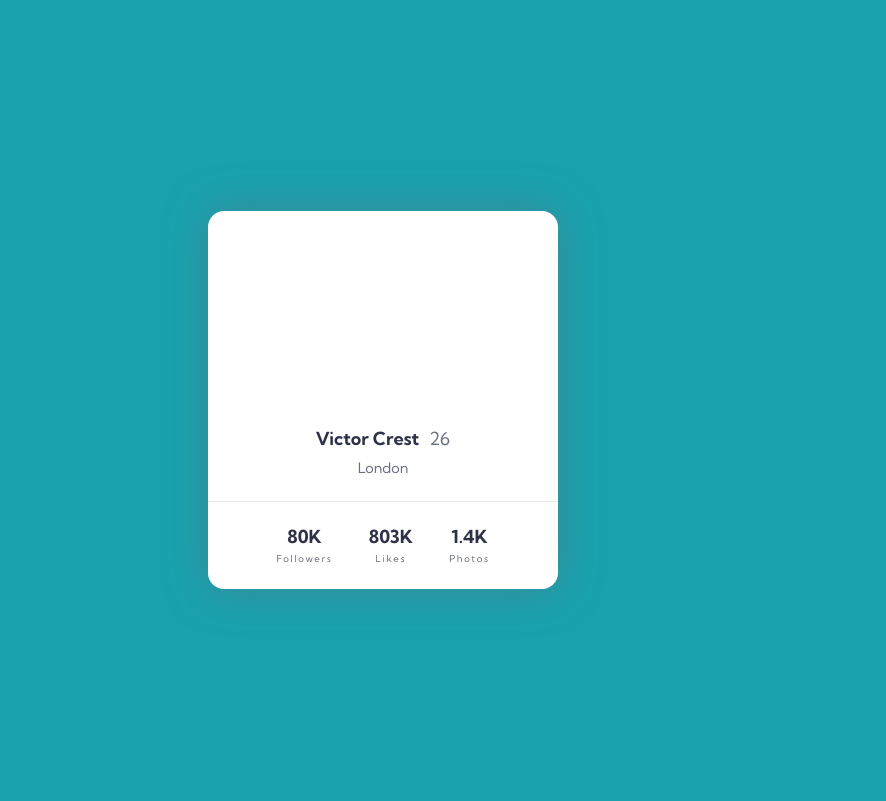
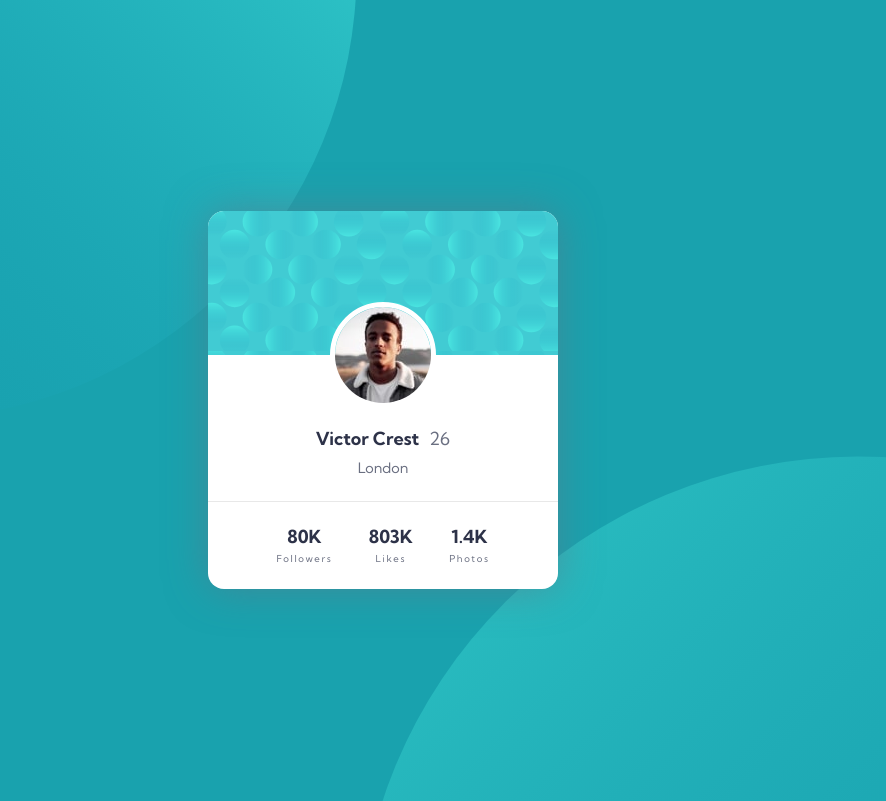
Before and after one commit to liam-mcallister/profile-card, a plain HTML site: page index.html in a window 1280 px wide. Shown: the top 801 px of the page, without its empty margins (257-1143 px from the left). Drawn offline with Linux system fonts and the light colour scheme; the site is published under a folder, as on GitHub Pages, so addresses that start at the root find nothing.

Commit message:
fixed images not showing

```diff
--- a/index.html
+++ b/index.html
@@ -16,7 +16,7 @@
 
   <div class="card">
     <div class="card__top">
-      <img src="/images/image-victor.jpg" alt="" class="card-img">
+      <img src="images/image-victor.jpg" alt="Profile picture" class="card-img">
     </div>
     <div class="card__middle">
       <h2>Victor Crest<span>26</span></h2>
--- a/styles.css
+++ b/styles.css
@@ -40,7 +40,7 @@ body::before {
     width: 900px;
     height: 900px;
     z-index: -1;
-    background-image: url('/images/bg-pattern-top.svg');
+    background-image: url('images/bg-pattern-top.svg');
     background-size: 900px 900px;
 }
 
@@ -52,7 +52,7 @@ body::after {
     width: 1000px;
     height: 1000px;
     z-index: -1;
-    background-image: url('/images/bg-pattern-bottom.svg');
+    background-image: url('images/bg-pattern-bottom.svg');
     background-size: 1000px 1000px;
 }
 
@@ -92,7 +92,7 @@ p {
     position: relative;
     height: 9rem;
     border-radius: 1rem 1rem 0 0;
-    background: url('/images/bg-pattern-card.svg')
+    background: url('images/bg-pattern-card.svg')
 }
 
 .card-img {
```
